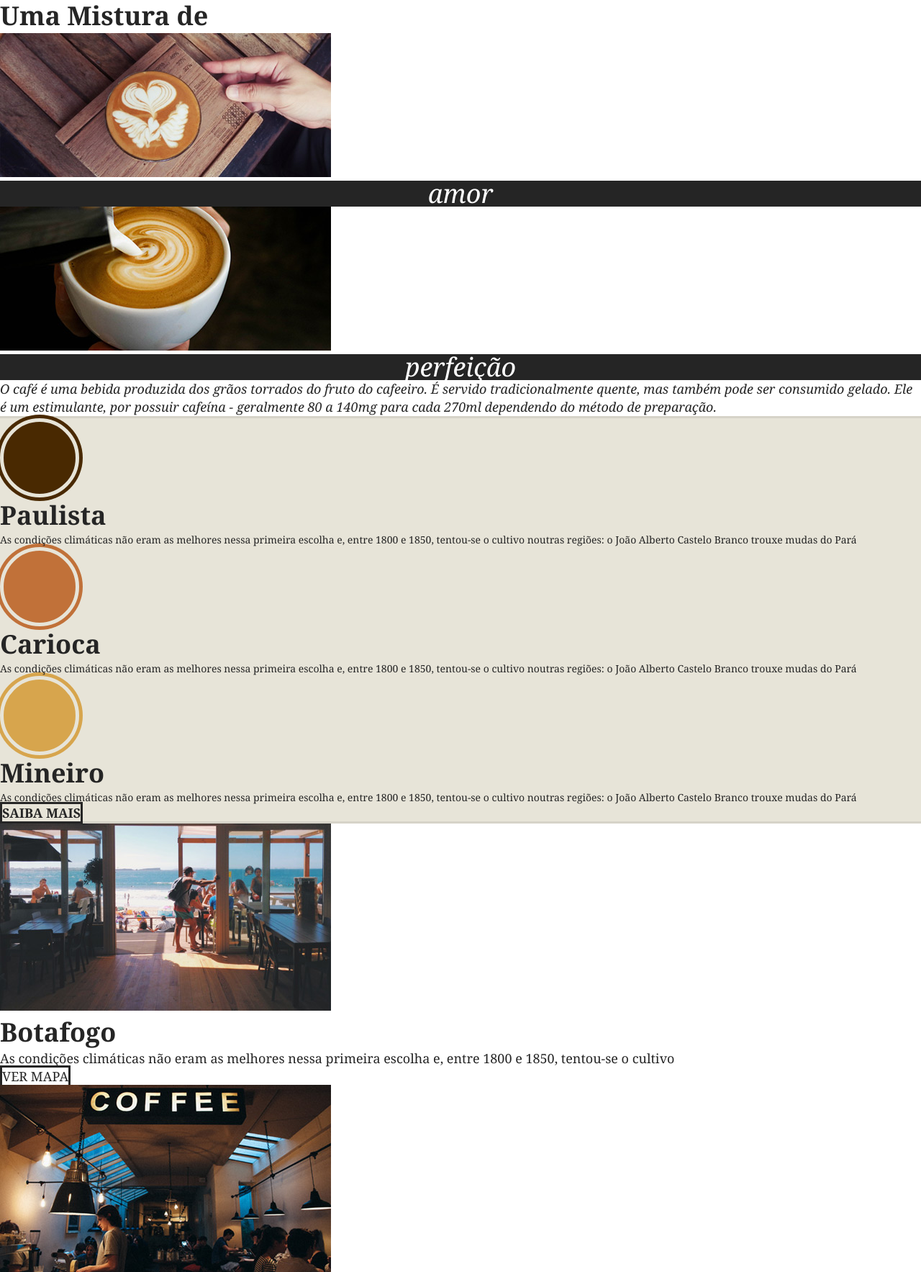
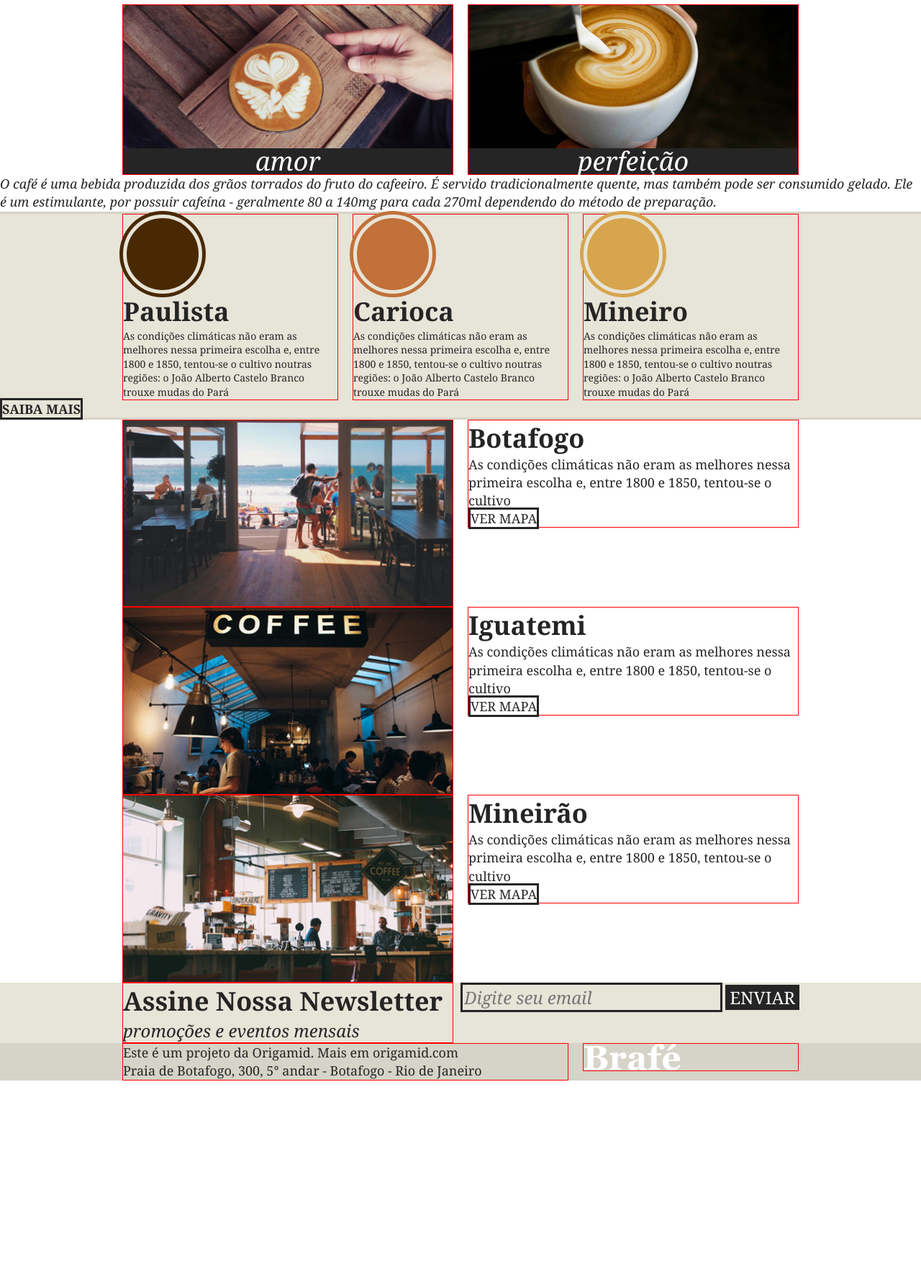
Before and after one commit to AnaBiaCosta/brafe, a plain HTML site: page brafe-grid/index.html in a window 1280 px wide. Shown: the part 299-2066 px from the top of the page at 72% size. After the commit the page ends 1800 px from the top, so only its background shows below. Drawn offline with Linux system fonts and the light colour scheme.

Commit message:
Adiciona configuração de grid

```diff
--- /dev/null
+++ b/brafe-grid/css/grid.css
@@ -0,0 +1,80 @@
+.container {
+    max-width: 960px;
+    margin: 0px auto;
+}
+
+.container::after, .container::before {
+    content: '';
+    display: table;
+    clear: both;
+}
+
+.grid-1, .grid-2, .grid-3, .grid-4, .grid-5, .grid-6,
+.grid-7, .grid-8, .grid-9, .grid-10, .grid-11, .grid-12 {
+    margin: 0px 10px;
+    float: left;
+    display: block;
+    border: 1px solid #ff0000
+}
+
+.grid-1 {
+    width: calc(8.333% - 20px);
+}
+
+.grid-2 {
+    width: calc(16.666% - 20px);
+}
+
+.grid-3 {
+    width: calc(25% - 20px);
+}
+
+.grid-4 {
+    width: calc(33.333% - 20px);
+}
+
+.grid-5 {
+    width: calc(41.666% - 20px);
+}
+
+.grid-6 {
+    width: calc(50% - 20px)
+}
+
+.grid-7 {
+    width: calc(58.333% - 20px);
+}
+
+.grid-8 {
+    width: calc(66.666% - 20px);
+}
+
+.grid-9 {
+    width: calc(75% - 20px);
+}
+
+.grid-10 {
+    width: calc(83.333% - 20px);
+}
+
+.grid-11 {
+    width: calc(91.666% - 20px);
+}
+
+.grid-12 {
+    width: calc(100% - 20px);
+}
+
+
+@media (max-width: 739px) {
+    .container {
+        max-width: 300px;
+    }
+
+    .grid-1, .grid-2, .grid-3, .grid-4, .grid-5, .grid-6,
+    .grid-7, .grid-8, .grid-9, .grid-10, .grid-11, .grid-12 {
+        width: 100%;
+        margin: 0px 0px;
+        float: none;
+    }
+}
--- a/brafe-grid/css/style.css
+++ b/brafe-grid/css/style.css
@@ -11,6 +11,11 @@ body {
 
 * {
 	box-sizing: border-box;
+}
+
+img{
+	max-width: 100%;
+	display: block;
 }
 
 
--- a/brafe-grid/index.html
+++ b/brafe-grid/index.html
@@ -5,15 +5,16 @@
     <meta charset="UTF-8">
     <meta name="viewport" content="width=device-width, initial-scale=1.0">
     <link rel="stylesheet" href="css/style.css">
-    <title>brafé - Html Puro</title>
+    <link rel="stylesheet" href="css/grid.css">
+    <title>Brafé - Grid</title>
 </head>
 
 <body>
     <header class="menu">
-        <div class="menu-container">
-            <a class="menu-brand" href="#"><img src="img/brafe.png" alt="Logo Brafé"></a>
+        <div class="container">
+            <a class="menu-brand grid-4" href="#"><img src="img/brafe.png" alt="Logo Brafé"></a>
 
-            <nav class="menu-nav">
+            <nav class="menu-nav grid-8">
                 <ul>
                     <li><a href="">Sobre</a></li>
                     <li><a href="">Produtos</a></li>
@@ -34,13 +35,13 @@
     <section class="about">
         <h2>Uma Mistura de</h2>
 
-            <div class="about-container">
-                <div class="about-item">
+        <div class="container">
+            <div class="about-item grid-6">
                 <img src="img/cafe-1.jpg" alt="">
                 <h3>amor</h3>
             </div>
 
-                <div class="about-item">
+            <div class="about-item grid-6">
                 <img src="img/cafe-2.jpg" alt="">
                 <h3>perfeição</h3>
             </div>
@@ -54,22 +55,22 @@
 
 
     <section class="product">
-            <div class="product-container">
-                <div class="product-item">
+        <div class="container">
+            <div class="product-item grid-4">
                 <h2 class="product-one">Paulista</h2>
                 <p>As condições climáticas não eram as melhores nessa primeira escolha e, entre 1800 e 1850,
                     tentou-se o cultivo noutras regiões: o João Alberto Castelo Branco trouxe mudas do Pará
                 </p>
             </div>
 
-                <div class="product-item">
+            <div class="product-item grid-4">
                 <h2 class="product-two">Carioca</h2>
                 <p>As condições climáticas não eram as melhores nessa primeira escolha e, entre 1800 e 1850,
                     tentou-se o cultivo noutras regiões: o João Alberto Castelo Branco trouxe mudas do Pará
                 </p>
             </div>
 
-                <div class="product-item">
+            <div class="product-item grid-4">
                 <h2 class="product-three">Mineiro</h2>
                 <p>As condições climáticas não eram as melhores nessa primeira escolha e, entre 1800 e 1850,
                     tentou-se o cultivo noutras regiões: o João Alberto Castelo Branco trouxe mudas do Pará
@@ -82,9 +83,11 @@
 
 
     <section class="place">
-            <div class="place-item">
+        <div class="place-item container">
+            <div class="grid-6">
                 <img src="img/botafogo.jpg" alt="Brafé unidade botafogo">
-                <div>
+            </div>
+            <div class="grid-6">
                 <h2>Botafogo</h2>
                 <p>As condições climáticas não eram as melhores nessa primeira escolha e, entre 1800 e 1850,
                     tentou-se o cultivo
@@ -93,9 +96,11 @@
             </div>
         </div>
 
-            <div class="place-item">
+        <div class="place-item container">
+            <div class="grid-6">
                 <img src="img/iguatemi.jpg" alt="Brafé unidade botafogo">
-                <div>
+            </div>
+            <div class="grid-6">
                 <h2>Iguatemi</h2>
                 <p>As condições climáticas não eram as melhores nessa primeira escolha e, entre 1800 e 1850,
                     tentou-se o cultivo
@@ -104,9 +109,11 @@
             </div>
         </div>
 
-            <div class="place-item">
+        <div class="place-item container">
+            <div class="grid-6">
                 <img src="img/mineirao.jpg" alt="Brafé unidade botafogo">
-                <div>
+            </div>
+            <div class="grid-6">
                 <h2>Mineirão</h2>
                 <p>As condições climáticas não eram as melhores nessa primeira escolha e, entre 1800 e 1850,
                     tentou-se o cultivo
@@ -118,13 +125,13 @@
 
 
     <section class="newsletter">
-            <div class="newsletter-container">
-                <div class="newsletter-info">
+        <div class="container">
+            <div class="newsletter-info grid-6">
                 <h2>Assine Nossa Newsletter</h2>
                 <p>promoções e eventos mensais</p>
             </div>
 
-                <form>
+            <form class="gird-6">
                 <label>email</label>
                 <input type="text" placeholder="Digite seu email">
                 <button type="onsubmit">Enviar</button>
@@ -134,11 +141,13 @@
 
 
     <footer class="footer">
-            <div class="footer-container">
-                <p>Este é um projeto da Origamid. Mais em origamid.com <br>
+        <div class="container">
+            <p class="grid-8">Este é um projeto da Origamid. Mais em origamid.com <br>
                 Praia de Botafogo, 300, 5° andar - Botafogo - Rio de Janeiro</p>
 
+            <div class="grid-4">
                 <img src="img/brafe.png" alt="Logo Brafé">
+            </div>
         </div>
     </footer>
 </body>
```
Lines whose indentation alone changed are shown as unchanged.
